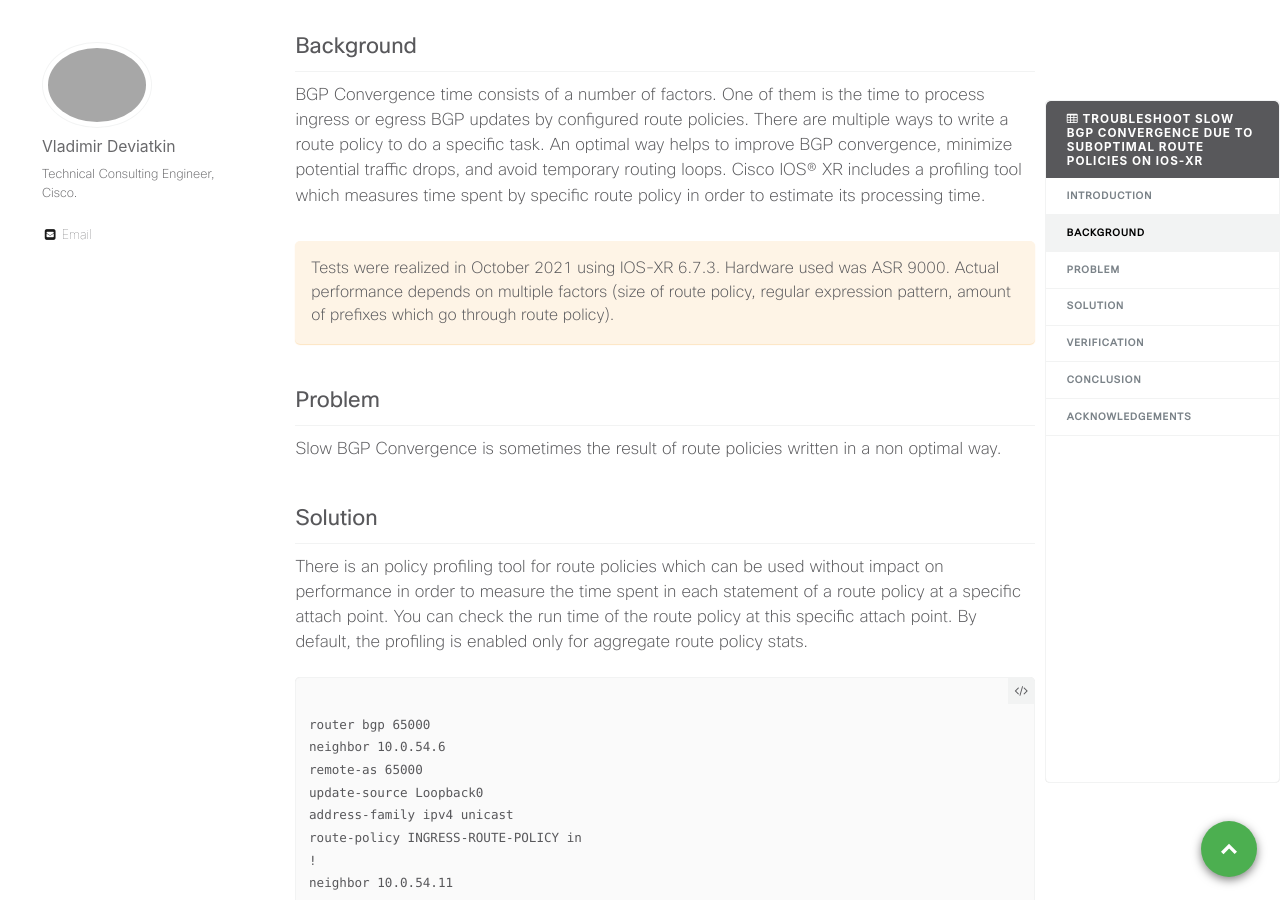
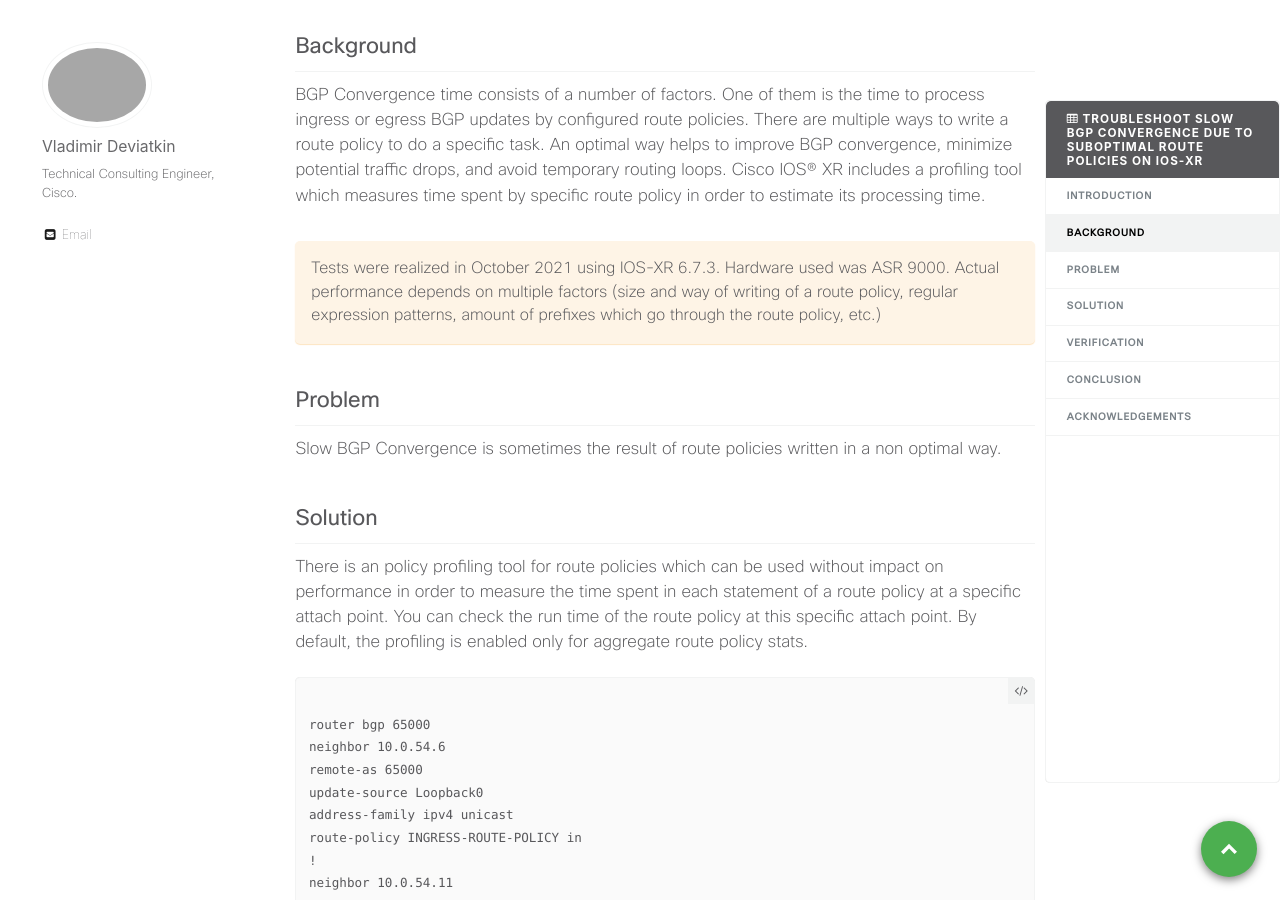
Before and after one commit to xrdocs/asr9k, a Jekyll site: the page built from _tutorials/troubleshoot-slow-bgp-convergence-due-to-rpl.md, in a window 1280 px wide and 900 px high, scrolled down 364 px. Built offline with Jekyll 4.4.1, drawn with Linux system fonts in a browser that asks for light colours; comment, search, counter and statistics services are not loaded.

Commit message:
Update troubleshoot-slow-bgp-convergence-due-to-rpl.md

```diff
--- a/_tutorials/troubleshoot-slow-bgp-convergence-due-to-rpl.md
+++ b/_tutorials/troubleshoot-slow-bgp-convergence-due-to-rpl.md
@@ -22,7 +22,8 @@ This document describes how to diagnose slow BGP convergence issue on Cisco IOS
 
 BGP Convergence time consists of a number of factors. One of them is the time to process ingress or egress BGP updates by configured route policies. There are multiple ways to write a route policy to do a specific task. An optimal way helps to improve BGP convergence, minimize potential traffic drops, and avoid temporary routing loops. Cisco IOS® XR includes a profiling tool which measures time spent by specific route policy in order to estimate its processing time.
 
-Tests were realized in October 2021 using IOS-XR 6.7.3. Hardware used was ASR 9000. Actual performance depends on multiple factors (size of route policy, regular expression pattern, amount of prefixes which go through route policy).
+Tests were realized in October 2021 using IOS-XR 6.7.3. Hardware used was ASR 9000.
+Actual performance depends on multiple factors (size and way of writing of a route policy, regular expression patterns, amount of prefixes which go through the route policy, etc.)
 {: .notice--warning}
 
 # Problem
```
